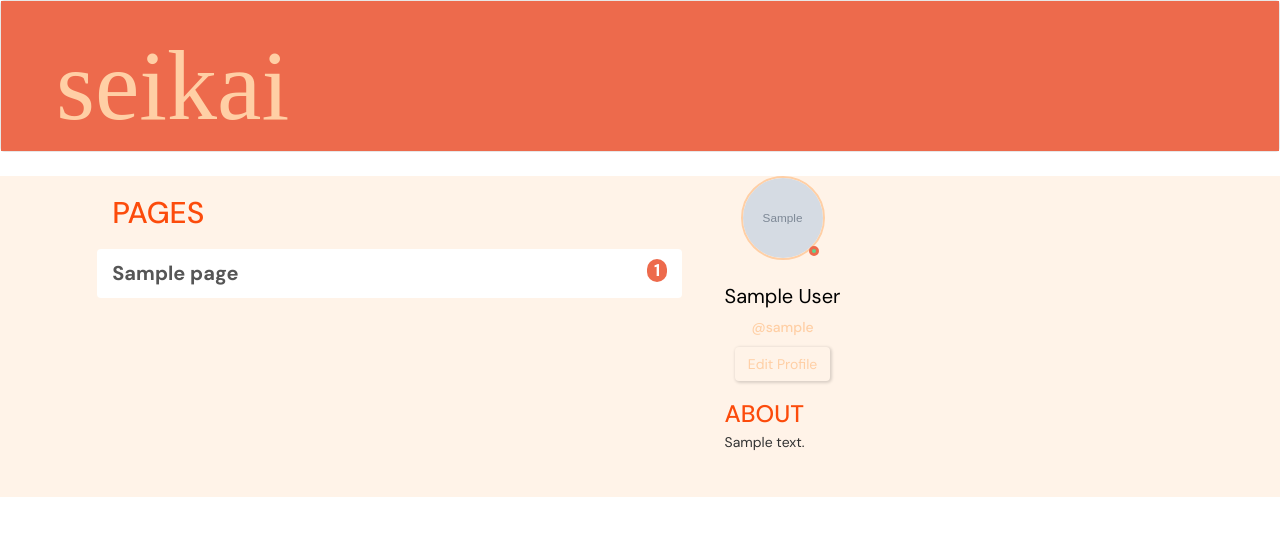
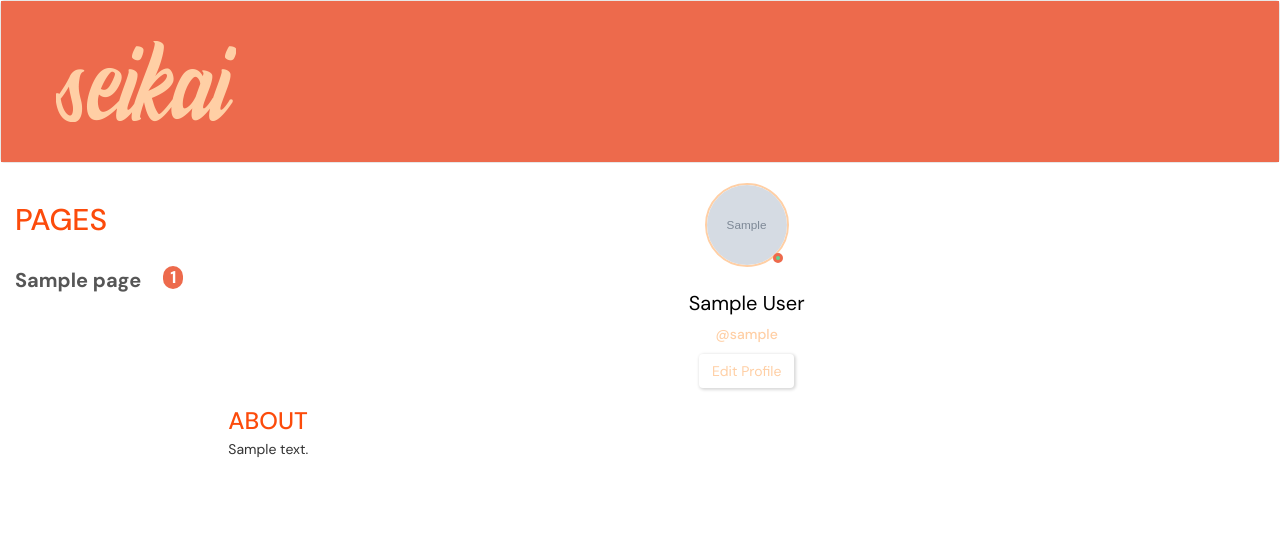
Before and after one commit to asim-anwar/accordapp, a Django app: page /user_profile/1 in a window 1280 px wide. Shown: the top 536 px of the page. Run offline with Django 3.2, Linux system fonts and the light colour scheme; a user stored in the database is signed in; tables that the repository leaves empty hold one stand-in row (values such as "Sample post"); grey boxes marked "Sample" are stand-in pictures; some libraries are stand-ins or nearby versions.

Commit message:
logo fixed

```diff
--- a/accordappmain/accord/templates/accord/user_profile.html
+++ b/accordappmain/accord/templates/accord/user_profile.html
@@ -1,31 +1,54 @@
 {% extends 'main.html' %}
 
 {% block content %}
- <main class="profile-page layout layout--3">
+    <style>
+        @media (min-width: 1200px) {
+            .container {
+                width: 100%;
+            }
+        }
+
+        @media (min-width: 992px) {
+            .container {
+                width: 100%;
+            }
+        }
+
+        @media (min-width: 768px) {
+            .container {
+                width: 100%;
+            }
+        }
+    </style>
+
     <div class="container">
         <!-- Topics Start -->
+        <div class="row">
+            <div class="col-lg-2 col-sm-auto pages">
                 {% include 'accord/topics_component.html' %}
                 <!-- Topics End -->
+            </div>
 
             <!-- Room List Start -->
+            <div class="col-lg-10 col-sm-auto">
                 <div class="roomList">
                     <div class="profile">
                         <div class="profile__avatar">
                             <div class="avatar avatar--large active">
-              <img src="{{user.avatar.url}}" />
+                                <img src="{{ user.avatar.url }}"/>
                             </div>
                         </div>
                         <div class="profile__info">
-            <h3>{{user.name}}</h3>
-            <p>@{{user.username}}</p>
-            {% if request.user == user%}
-            <a href="{%url 'update-user'%}" class="btn btn--main btn--pill">Edit Profile</a>
+                            <h3>{{ user.name }}</h3>
+                            <p>@{{ user.username }}</p>
+                            {% if request.user == user %}
+                                <a href="{% url 'update-user' %}" class="btn btn--main btn--pill">Edit Profile</a>
                             {% endif %}
                         </div>
                         <div class="profile__about">
                             <h3>About</h3>
                             <p>
-              {{user.bio}}
+                                {{ user.bio }}
                             </p>
                         </div>
                     </div>
@@ -47,9 +70,10 @@
 
                 </div>
                 {#        {% include 'accord/activity_component.html' %}#}
+            </div>
 
         </div>
+    </div>
     <!-- Activities End -->
-    </div>
-  </main>
+
 {% endblock content %}
--- a/accordappmain/templates/navbar.html
+++ b/accordappmain/templates/navbar.html
@@ -179,7 +179,10 @@
     <div class="container-fluid">
         <div class="col-lg-4">
             <div class="navbar-header">
-                <a class="navbar-brand" href="{% url 'home' %}" style="color: #ffcfa5">seikai</a>
+                <a href="{% url 'home' %}">
+                    <img src={% static 'images/nav_LOGO.png' %}>
+                </a>
+                {#                <a class="navbar-brand" href="{% url 'home' %}" style="color: #ffcfa5">seikai</a>#}
             </div>
         </div>
         <div class="col-lg-6">
```
Also changed, not shown: accordappmain/static/images/nav_LOGO.png (added). Lines whose indentation alone changed are shown as unchanged.
